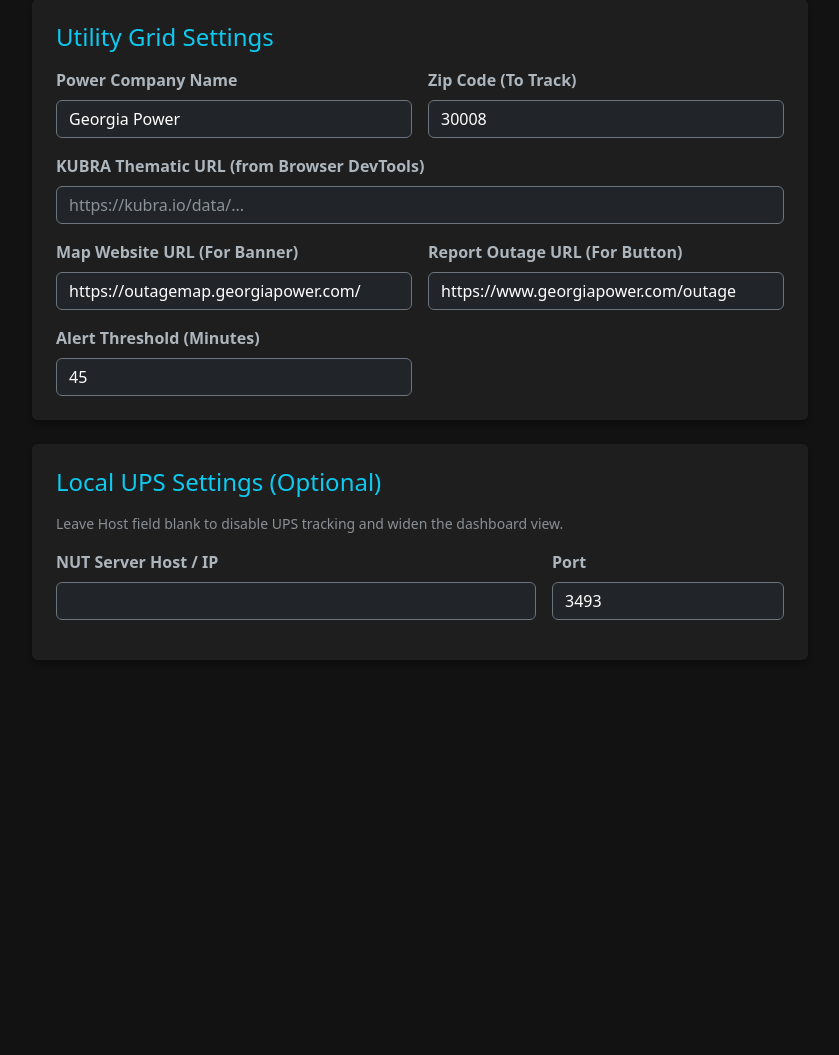
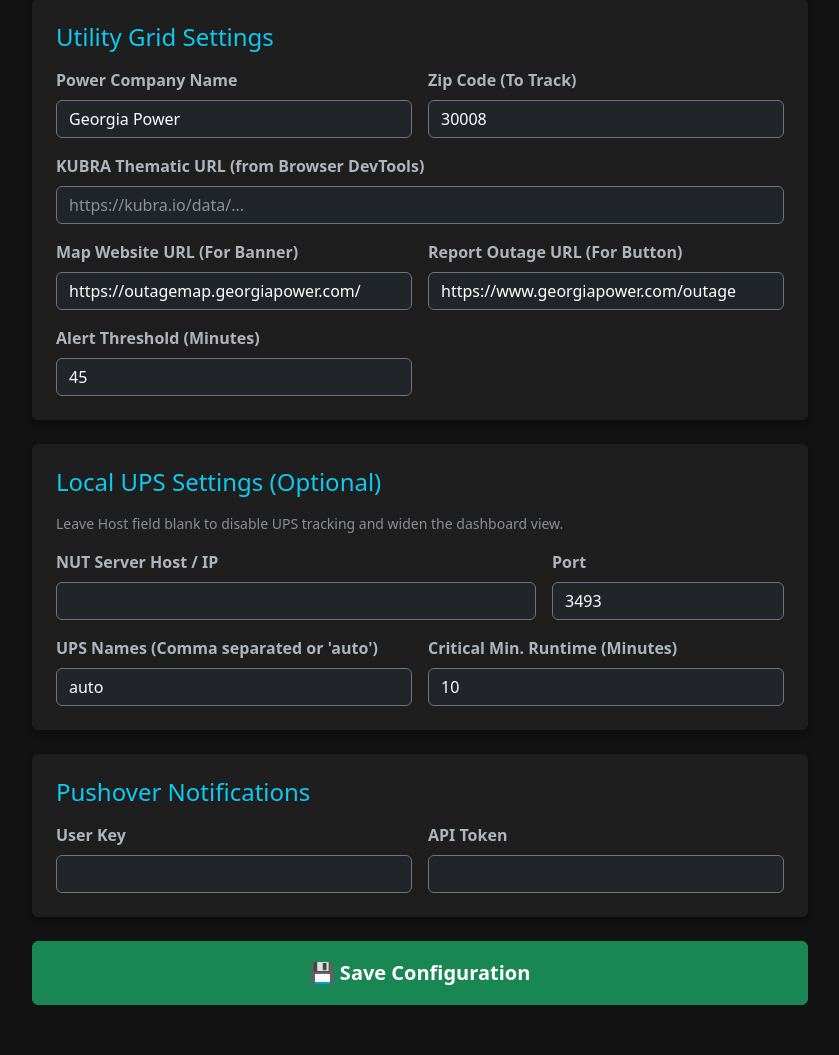
Before and after one commit to NightHawkATL/outage-tracker, a Flask app: page /config in a window 1280 px wide. Shown: the part 93-1148 px from the top of the page, without its empty margins (220-1059 px from the left). Before the commit the page ends 713 px from the top, so only its background shows below. Run offline with Flask 3, Linux system fonts and the light colour scheme.

Commit message:
Update templates/config.html

```diff
--- a/templates/config.html
+++ b/templates/config.html
@@ -25,7 +25,6 @@
                 <div class="row g-3">
                     <div class="col-md-6">
                         <label class="form-label">Power Company Name</label>
-                        <!-- NEW: Datalist acts as both a dropdown AND a custom text input -->
                         <input list="company_list" name="company_name" class="form-control bg-dark text-white border-secondary" value="{{ config.company_name }}" placeholder="Select or type custom name..." required>
                         <datalist id="company_list">
                             <option value="Georgia Power">
@@ -80,3 +79,35 @@
                         <input type="number" name="nut_port" class="form-control bg-dark text-white border-secondary" value="{{ config.nut_port }}">
                     </div>
                     <div class="col-md-6">
+                        <label class="form-label">UPS Names (Comma separated or 'auto')</label>
+                        <input type="text" name="nut_ups_names" class="form-control bg-dark text-white border-secondary" value="{{ config.nut_ups_names }}">
+                    </div>
+                    <div class="col-md-6">
+                        <label class="form-label">Critical Min. Runtime (Minutes)</label>
+                        <input type="number" name="ups_min_runtime" class="form-control bg-dark text-white border-secondary" value="{{ config.ups_min_runtime }}">
+                    </div>
+                </div>
+            </div>
+
+            <!-- Pushover Settings -->
+            <div class="card p-4 mb-4">
+                <h4 class="text-info mb-3">Pushover Notifications</h4>
+                <div class="row g-3">
+                    <div class="col-md-6">
+                        <label class="form-label">User Key</label>
+                        <!-- Changed from password to text so browsers don't hijack it -->
+                        <input type="text" name="pushover_user" class="form-control bg-dark text-white border-secondary" value="{{ config.pushover_user }}">
+                    </div>
+                    <div class="col-md-6">
+                        <label class="form-label">API Token</label>
+                        <!-- Changed from password to text so browsers don't hijack it -->
+                        <input type="text" name="pushover_token" class="form-control bg-dark text-white border-secondary" value="{{ config.pushover_token }}">
+                    </div>
+                </div>
+            </div>
+
+            <button type="submit" class="btn btn-success w-100 p-3 fw-bold fs-5">💾 Save Configuration</button>
+        </form>
+    </div>
+</body>
+</html>
```
